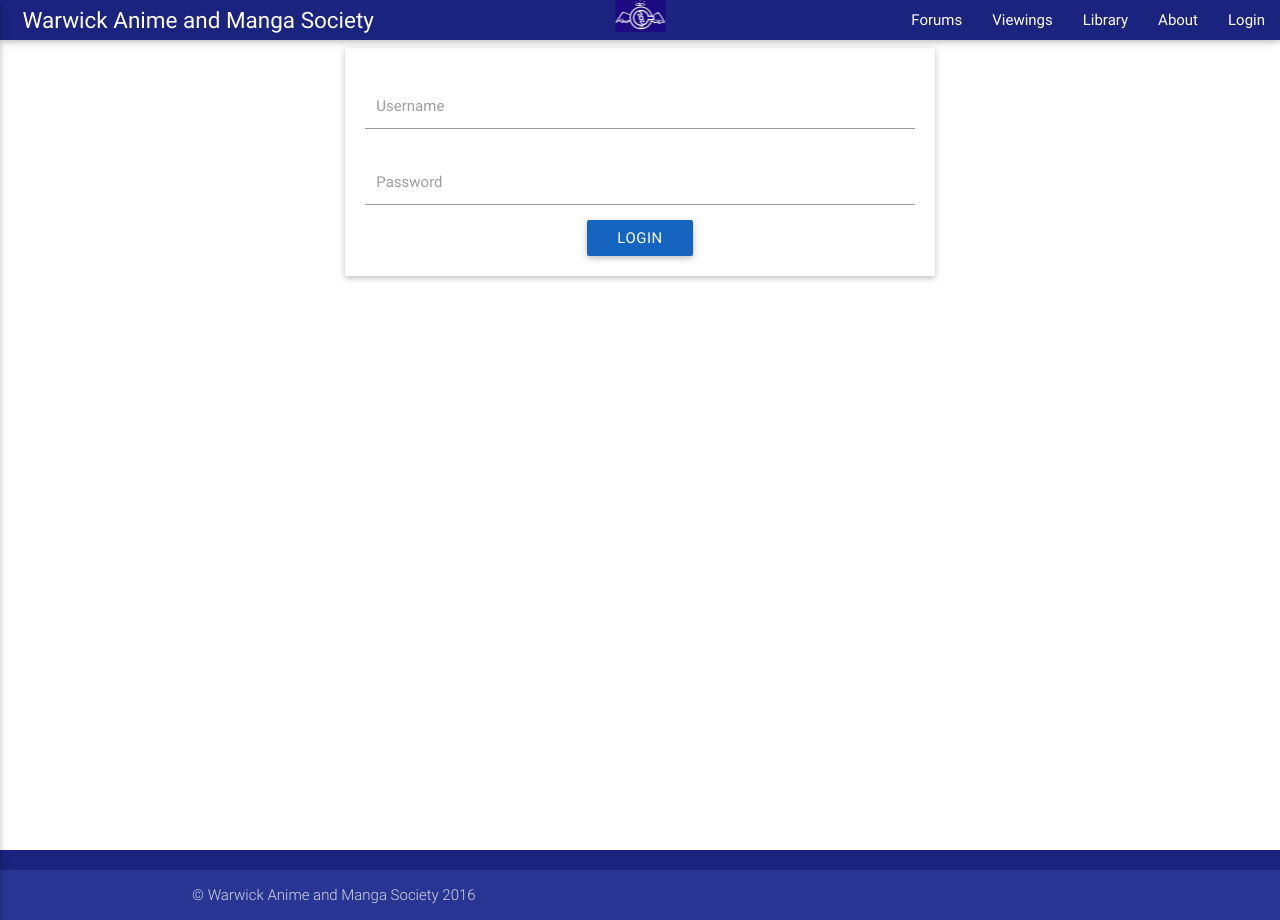
After one commit to kikigwin7/aniMango, a Django app: page /login/ in a window 1280 px wide. The commit adds this page. Run offline with Django 3.2, Linux system fonts and the light colour scheme; some libraries are stand-ins or nearby versions.

Commit message:
Added login and logout functionality

```diff
--- a/aniMango/urls.py
+++ b/aniMango/urls.py
@@ -17,12 +17,14 @@ from django.conf.urls import url, include
 from django.conf import settings
 from django.conf.urls.static import static
 from django.contrib import admin
-# Callabe homepage view method
-from home.views import home
+# Callable view methods from the home app
+from home.views import home, login_view, logout_view
 
 urlpatterns = [
-    # The first url uses the views file in the home app
+    # The first 3 urls use the views file in the home app
     url(r'^$', home, name='home'),
+    url(r'^login/$', login_view, name='login'),
+    url(r'^logout/$', logout_view, name='logout'),
 	url(r'^library/', include('library.urls')),
 	url(r'^members/', include('members.urls')),
     url(r'^admin/', admin.site.urls),
--- /dev/null
+++ b/home/templates/home/login.html
@@ -0,0 +1,28 @@
+{% extends "base.html" %}
+
+{% block title %}
+  Login
+{% endblock %}
+
+{% block content %}
+<div class="row">
+  <div class="col s12 m8 offset-m2">
+    <div class="card-panel">
+      <form action="{% url 'login' %}" method="POST">
+        {% csrf_token %}
+        <div class="input-field">
+          <input id="username" name="username" type="text">
+          <label for="username">Username</label>
+        </div>
+        <div class="input-field">
+          <input id="password" name="password" type="password">
+          <label for="password">Password</label>
+        </div>
+        <div class="center-align">
+          <input type="submit" value="login" class="btn blue darken-3">
+        </div>
+      </form>
+    </div>
+  </div>
+</div>
+{% endblock %}
--- a/home/views.py
+++ b/home/views.py
@@ -1,5 +1,36 @@
 from django.shortcuts import render
+from django.http import HttpResponseRedirect, HttpResponse
+from django.contrib.auth import logout, authenticate, login
+from django.contrib import messages
+from django.core.urlresolvers import reverse
+
 
 def home(request):
 	template = 'home/home.html'
 	return render(request, template)
+
+def login_view(request):
+	template = 'home/login.html'
+	if request.method == 'POST':
+		uname = request.POST['username']
+		pwd = request.POST['password']
+		user = authenticate(username=uname, password=pwd)
+		if user is not None:
+			if user.is_active:
+				login(request, user)
+				messages.success(request, 'You have been logged in')
+				return HttpResponseRedirect(reverse('home'))
+			else:
+				messages.error(request, 'Your account has been disabled')
+				return render(request, template)
+		else:
+			# Incorrect password or username as authenticate returned None
+			messages.error(request, 'Username or password incorrect')
+			return render(request, template)
+	else:
+		return render(request, template)
+
+def logout_view(request):
+	logout(request)
+	messages.success(request, 'User logged out')
+	return HttpResponseRedirect(reverse('home'))
--- a/static/css/anime.css
+++ b/static/css/anime.css
@@ -16,12 +16,6 @@ nav .button-collapse i {
     height: 40px;
     line-height: 40px;
 }
-nav .brand-logo {
-    font-size: 1.5rem;
-    /* Add padding to the left  and right of the main logo text */
-    padding-left: 1.5rem;
-    padding-right: 1.5rem;
-}
 @media only screen and (min-width: 601px){
     nav, nav .nav-wrapper i, nav a.button-collapse, nav a.button-collapse i {
         height: 40px;
@@ -29,6 +23,12 @@ nav .brand-logo {
     }
 }
 
+/* Add padding to the left  and right of the main logo text */
+nav .brand-logo {
+    font-size: 1.5rem;
+    padding-left: 1.5rem;
+    padding-right: 1.5rem;
+}
 /* Remove padding on labels in the library view */
 .card .card-content.library-label {
   padding: 0px;
--- a/templates/base.html
+++ b/templates/base.html
@@ -37,15 +37,25 @@
       <div class="navbar-fixed">
         <nav>
           <div class="nav-wrapper indigo darken-4">
+
             <a href="#" data-activates="mobile-menu" class="button-collapse">
               <i class="material-icons">menu</i>
             </a>
-            <a href="{% url 'home' %}" class="brand-logo hide-on-med-and-up">
+            <a
+              href="{% url 'home' %}"
+              class="brand-logo center hide-on-med-only"
+            >
               <img src="{% static 'images/smol_logo.gif' %}">
             </a>
             <a href="{% url 'home' %}" class="brand-logo hide-on-small-only">
               Warwick Anime and Manga Society
             </a>
+
+            <ul id="member-dropdown" class="dropdown-content">
+              <li><a href="{% url 'admin:index' %}">Admin</a></li>
+              <li><a href="{% url 'logout' %}">Logout</a></li>
+            </ul>
+
             <ul class="right hide-on-med-and-down">
               <li><a href="#">Forums</a></li>
               <li><a href="#">Viewings</a></li>
@@ -56,19 +66,53 @@
               </li>
               <li><a href="#">About</a></li>
               <li>
-                <a href="{% url 'admin:index' %}">
-                  Admin
+                {% if user.is_authenticated %}
+                <a class="dropdown-button" data-activates="member-dropdown">
+                  <i class="material-icons left">account_circle</i>
+                  {{ user }}
                 </a>
+                {% else %}
+                <a href="{% url 'login' %}">
+                  Login
+                </a>
+                {% endif %}
               </li>
             </ul>
+            <!--Mobile menu stuff here-->
             <ul class="side-nav" id="mobile-menu">
+              <li>
+                {% if user.is_authenticated %}
+                <ul class="collapsible collapsible-accordian">
+                  <li>
+                    <a class="collapsible-header waves-effect">
+                     <i class="material-icons left">account_circle</i>
+                     {{ user }}
+                     <i class="material-icons right">arrow_drop_down</i>
+                    </a>
+                    <div class="collapsible-body">
+                      <ul>
+                        <li>
+                          <a href="{% url 'admin:index' %}">Admin</a>
+                        </li>
+                        <li>
+                          <a href="{% url 'logout' %}">Logout</a>
+                        </li>
+                      </ul>
+                    </div>
+                  </li>
+                </ul>
+                {% else %}
+                <a href="{% url 'login' %}">
+                  Login
+                </a>
+                {% endif %}
+              </li>
               <li><a href="#">Forums</a></li>
               <li><a href="#">Viewings</a></li>
               <li>
                 <a href="{% url 'library:index' %}">Library</a>
               </li>
               <li><a href="#">About</a></li>
-              <li><a href="{% url 'admin:index' %}">Admin</a></li>
             </ul>
           </div>
         </nav>
@@ -77,6 +121,15 @@
 
     <main>
       <div class="container">
+
+        {% if messages %}
+         {% for message in messages %}
+          <div class="card-panel {{ message.tags }}">
+            {{ message }}
+          </div>
+          {% endfor %}
+        {% endif %}
+
         {% block content %}
         <div class="row">
           <div class="col s12">
```
Also changed, not shown: library/templates/library/index.html (+1 -12 lines), library/templates/library/search.html (+9 -0 lines), library/templates/library/view.html (+0 -8 lines).
